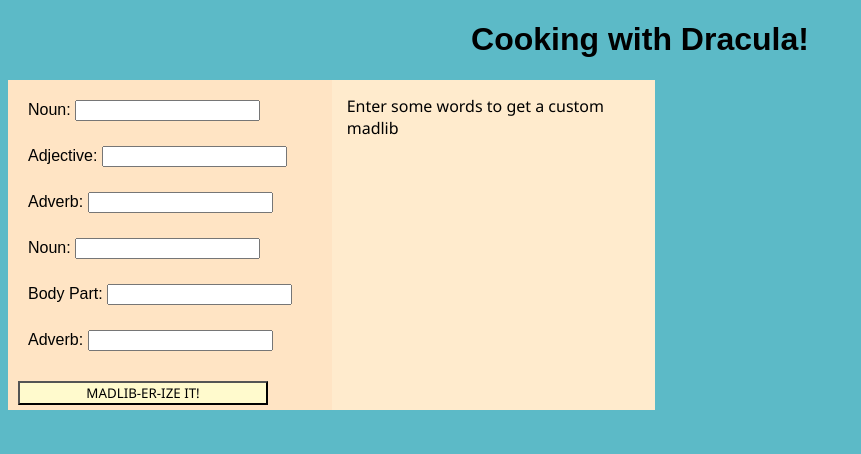
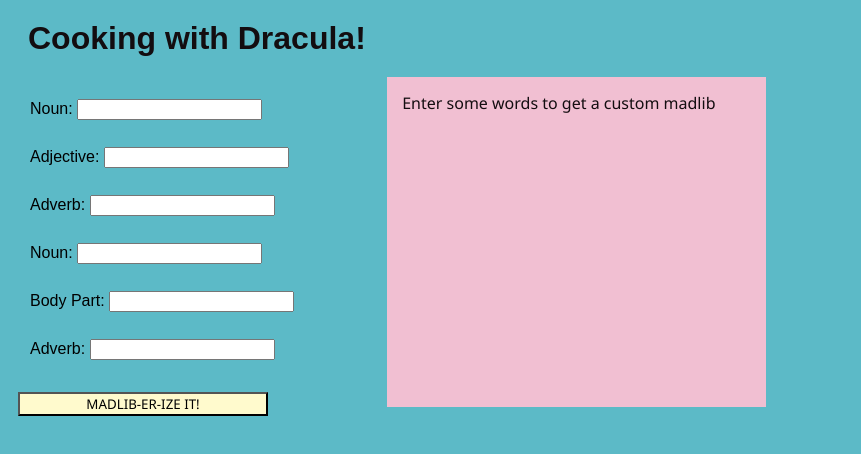
Before and after one commit to ColCoutts/MadLib-Game, a plain HTML site: page index.html in a window 1280 px wide. Shown: the whole page, without its empty margins (0-861 px from the left). Drawn offline with Linux system fonts and the light colour scheme.

Commit message:
altered text color of output as well as fixed box float to right with altering display attribute to contents/flex***need clarification on how they operate

```diff
--- a/index.html
+++ b/index.html
@@ -11,11 +11,11 @@
 
     <!--Please add one (noun) to your (adjective) stew. Stir (verb) with your (noun). Season with (noun), then enjoy (adverb)!-->
 <div class="row">
-  <div class="column" style="background-color: bisque">
+  <div class="column" style="background-color: rgb(92, 186, 199)">
 
         <label>
             Noun:
-            <input id= 'noun-one'>
+           <input id= 'noun-one'>
         </label>
 
         <label>
@@ -46,7 +46,7 @@
             <button onclick="madliberize()">MADLIB-ER-IZE IT!</button>
         </p>
         </div>
-    <div class="column" style="background-color: blanchedalmond">
+    <div class="column" style="background-color: rgb(241, 191, 210)">
     <p id="hello">Enter some words to get a custom madlib</p>
     </div>
 </div>
--- a/main.css
+++ b/main.css
@@ -1,27 +1,30 @@
+
 body {
     background-color: rgb(92, 186, 199);
 }
 
 h1 {
-    text-align: center;
+    text-align: left;
+    margin: 20px;
+    color:  rgb(19, 13, 16);
     font-family: Arial, Helvetica, sans-serif
 }
 .column{
     float: left;
-    width: 50%;
+    width: 30%;
     height: 330px;
 }
 
 .row{
     content: "";
-    display: table;
+    display: contents;
     clear: both;
 }
 
 label {
     display: block;
     padding: 5px;
-    margin: 15px;
+    margin: 17px;
     font-family: Arial, Helvetica, sans-serif
 }
 p {
@@ -34,6 +37,7 @@ p {
 
 #hello {
     display: block;
+    color: rgb(19, 13, 16);
     padding: 10px;
 }
 
--- a/main.js
+++ b/main.js
@@ -23,7 +23,7 @@ function madliberize(){
     console.log (adverbInput.value)
 
 // make greeting
-var greeter = 'Please add one ' + nounOne + ' to your ' + adjOne + ' stew. Stir ' + verbOne + ' with your ' + nounTwo + '. Season with ' + bodyBit + ', then enjoy ' + adverbOne;
+var greeter = 'Please add one ' + nounOne + ' to your ' + adjOne + ' stew. Stir ' + verbOne + ' with your ' + nounTwo + '. Season with ' + bodyBit + ', then enjoy ' + adverbOne+ '!';
 
 // display greeting
 var hello = document.getElementById('hello');
```
